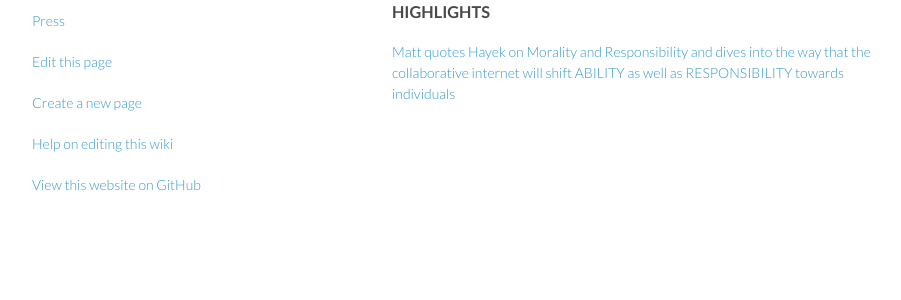
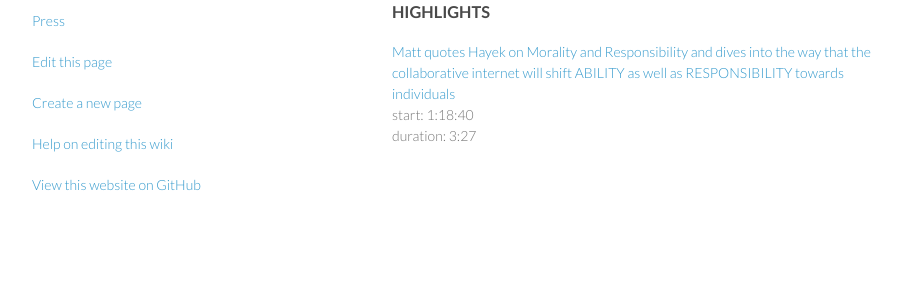
Before and after one commit to collaborativeinternet/collaborativeinternet.github.io, a Jekyll site: the page built from wiki/BtCI_2013-10-15.md, in a window 1280 px wide. Shown: the part 274-574 px from the top of the page, without its empty margins (178-1079 px from the left). Built offline with Jekyll 4.4.1, drawn with Linux system fonts in a browser that asks for light colours.

Commit message:
Update BtCI_2013-10-15.md

```diff
--- a/wiki/BtCI_2013-10-15.md
+++ b/wiki/BtCI_2013-10-15.md
@@ -12,3 +12,5 @@ published: true
 
 ###HIGHLIGHTS
 [Matt quotes Hayek on Morality and Responsibility and dives into the way that the collaborative internet will shift ABILITY as well as RESPONSIBILITY towards individuals](http://www.tubechop.com/watch/1571710)
+start: 1:18:40
+duration: 3:27
```
